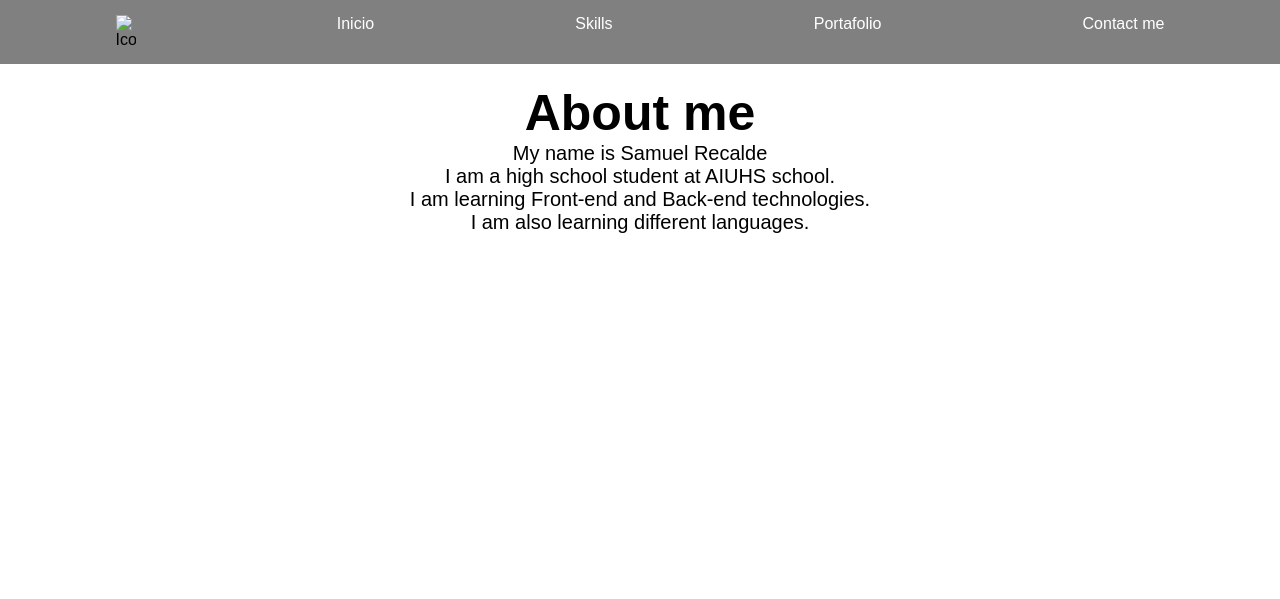
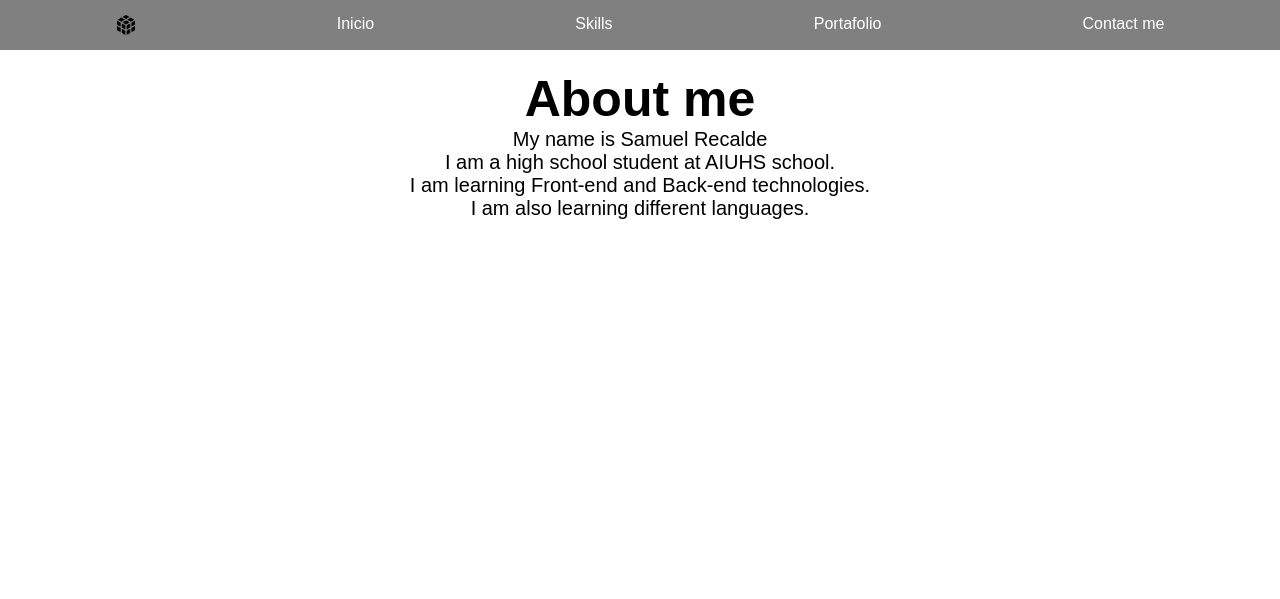
Before and after one commit to UnproentodoProgramando/Presentation-Page, a plain HTML site: page about-me.html in a window 1280 px wide. Shown: the top 599 px of the page. Drawn offline with Linux system fonts and the light colour scheme.

Commit message:
Update about-me.html

```diff
--- a/about-me.html
+++ b/about-me.html
@@ -11,7 +11,7 @@
 <body>
     <header>
         <nav class="bar-navegation">
-            <img src="../Fotos/rubik.png" alt="Icon" width="20px">
+            <img src="./rubik.png" alt="Icon" width="20px">
             <a href="./index.html">Inicio</a>
             <a href="./skills.html"> Skills </a>
             <a href="./portafolio.html"> Portafolio </a>
```
